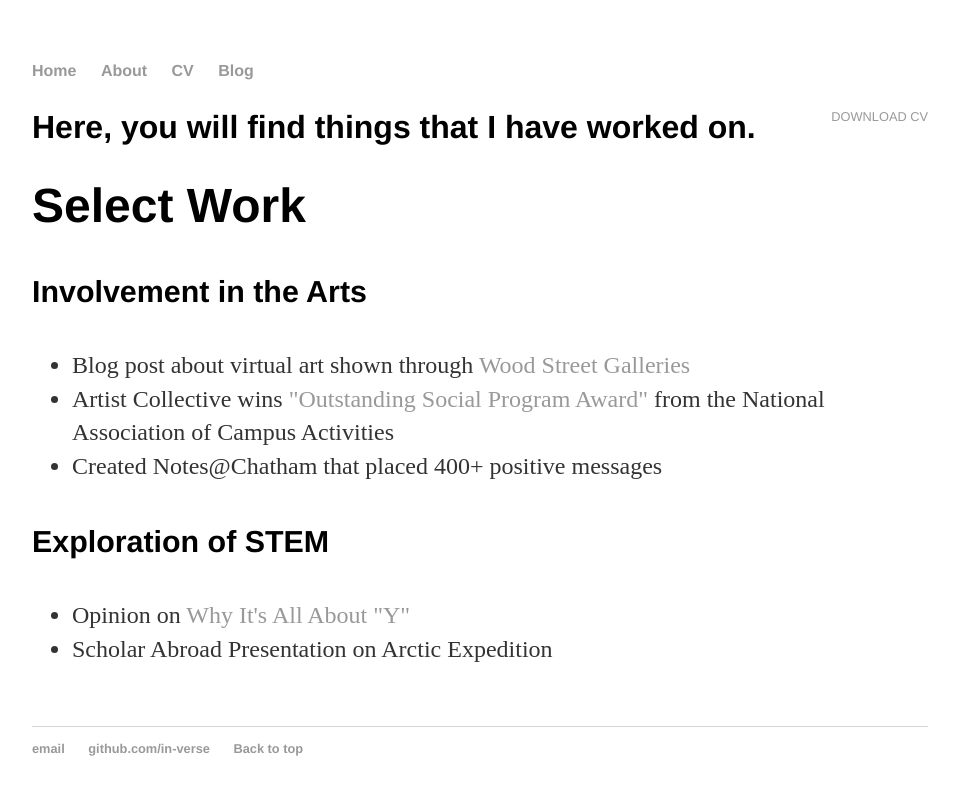
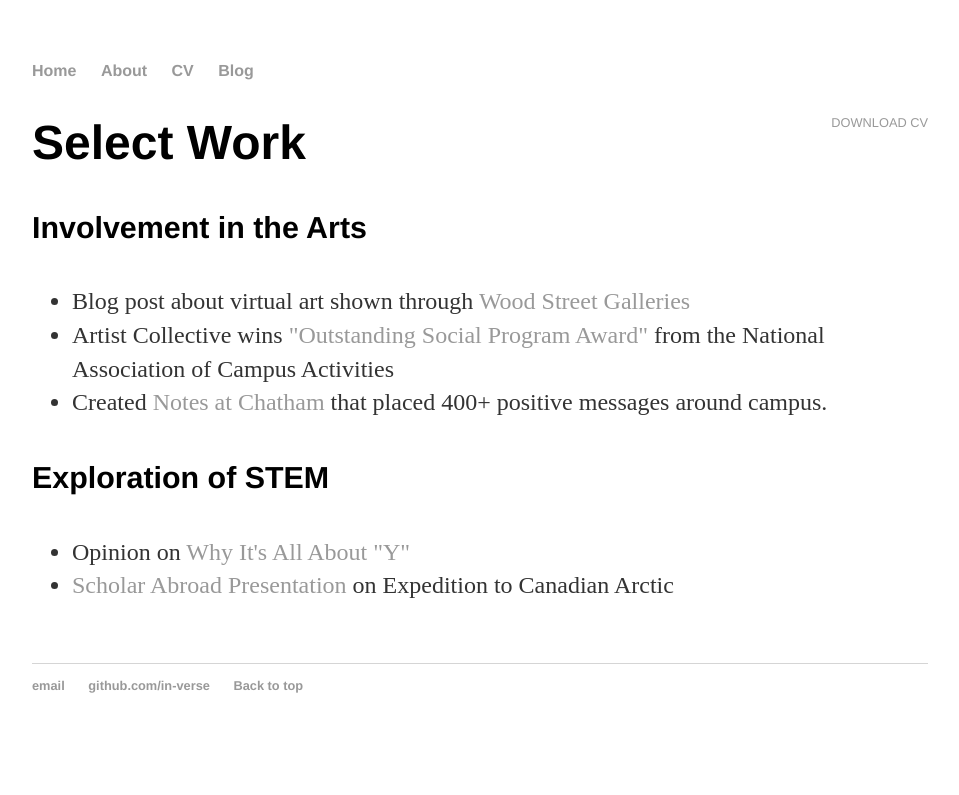
Before and after one commit to In-Verse/in-verse.github.io, a Jekyll site: the page built from cv/index.html, in a window 1280 px wide. Shown: the top 795 px of the page, without its empty margins (160-1119 px from the left). Built offline with Jekyll 4.4.1, drawn with Linux system fonts in a browser that asks for light colours.

Commit message:
Update index.html

```diff
--- a/cv/index.html
+++ b/cv/index.html
@@ -4,7 +4,6 @@ title: Resume of Rosemary
 ---
 <div class="cv">
 	<a href="#" class="download" title="Download Resume as PDF">Download CV</a>
-		<h2>Here, you will find things that I have worked on.</h2>
 		<h1>Select Work</h1>
 			<!--- <ul>
         		<li><a href="@gmail.com">email</a></li>
@@ -20,7 +19,7 @@ title: Resume of Rosemary
 					from the National Association of Campus Activities
 				</li>
 				<li>
-				Created <ahref="http://notesatchatham.tumblr.com/">Notes@Chatham</a> that placed 400+ positive messages
+				Created <a href="http://notesatchatham.tumblr.com/">Notes at Chatham</a> that placed 400+ positive messages around campus.
 				</li>
 				</ul>
 			<h4>Exploration of STEM</h4>
@@ -28,7 +27,7 @@ title: Resume of Rosemary
 				<li> Opinion on <a href="http://www.hercampus.com/school/chatham/opinion-why-its-all-about-y">Why It's All About "Y"</a>
 				</li>
 				<li>
-				<ahref="http://blogs.chatham.edu/chathamscholars/2013/01/15/scholar-abroad-presentations/">Scholar Abroad Presentation on Arctic Expedition</a>
+				<a href="http://blogs.chatham.edu/chathamscholars/2013/01/15/scholar-abroad-presentations/">Scholar Abroad Presentation</a> on Expedition to Canadian Arctic
 				</li>
 				</ul>
 </div></
```
